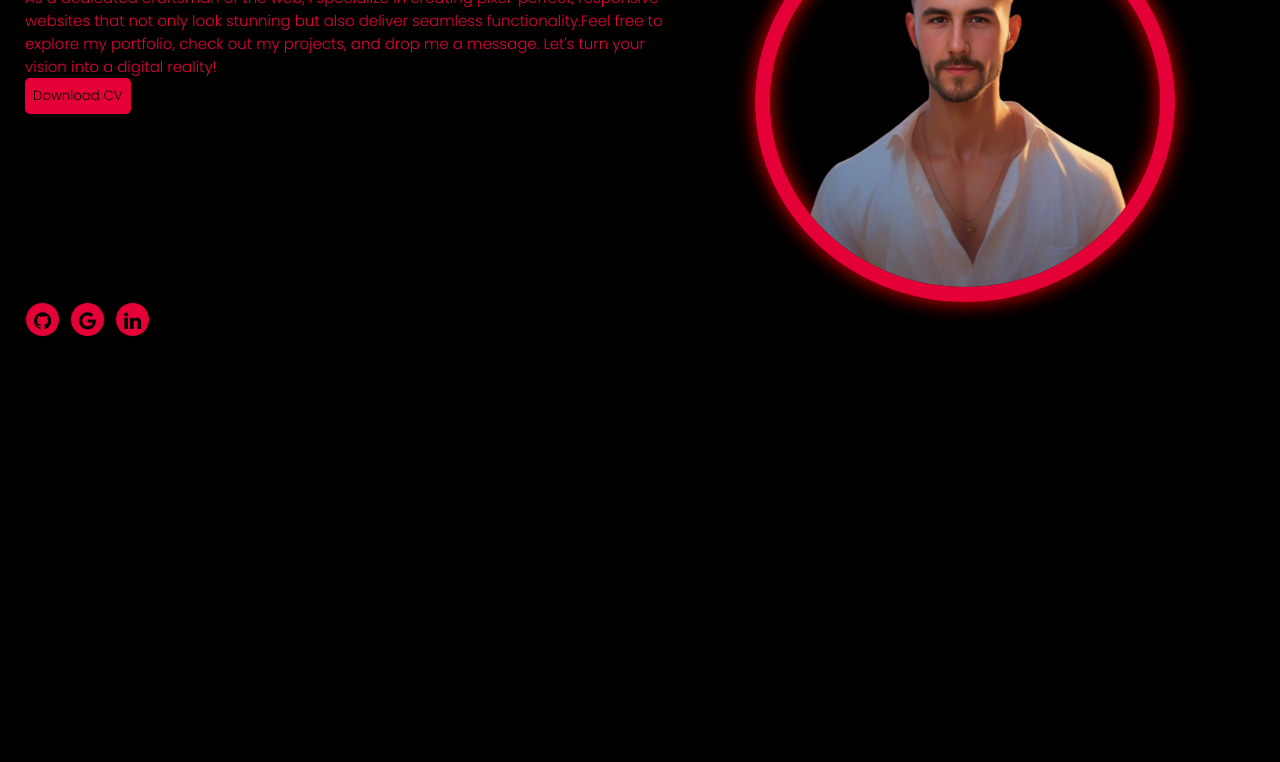
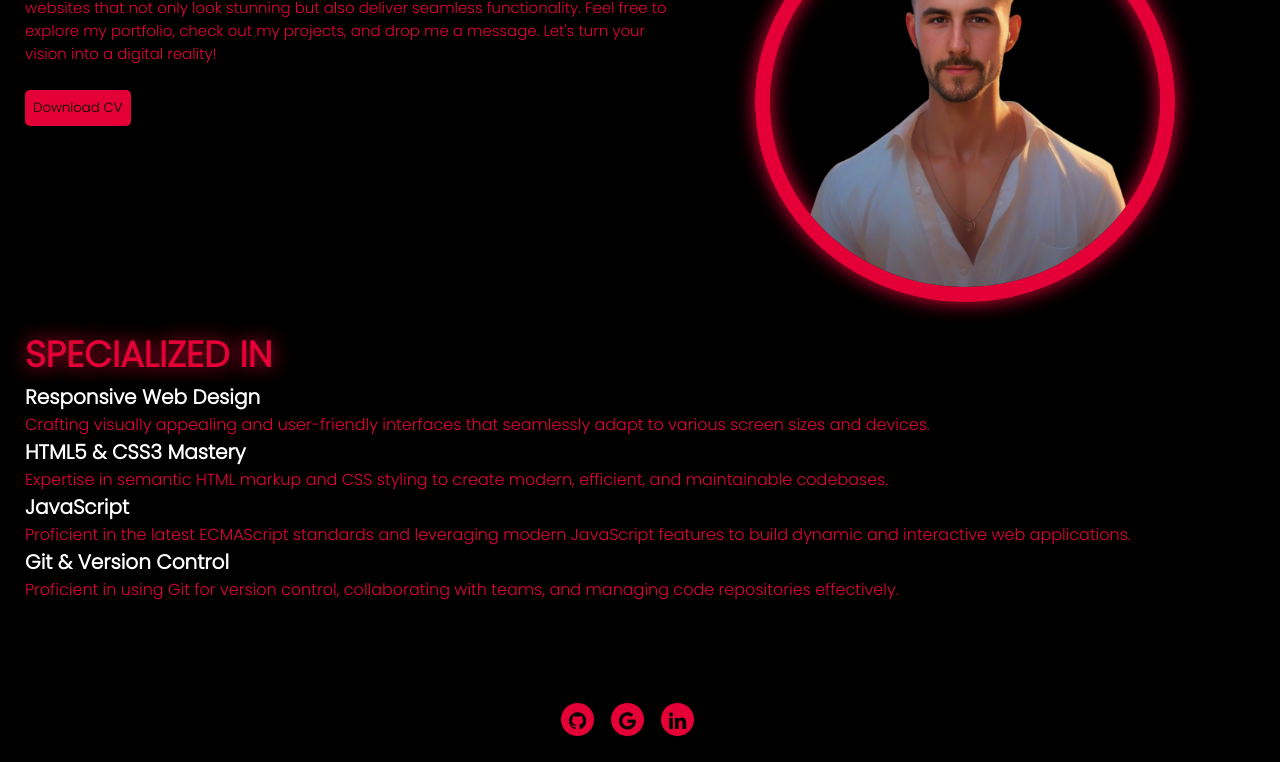
Before and after one commit to KristijanSpasovski/My_Portfolio2, a website built with Parcel: page index.html in a window 1280 px wide. Shown: the part 399-1161 px from the top of the page. Before the commit the page ends 800 px from the top, so only its background shows below. Built offline with nearby package versions, Linux system fonts and the light colour scheme.

Commit message:
second section, footer

```diff
--- a/index.css
+++ b/index.css
@@ -14,6 +14,25 @@
   align-items: center;
   margin: 25px;
   margin-bottom: 0px;
+}
+
+.container_2 {
+  display: flex;
+  flex-wrap: wrap;
+  justify-content: space-between;
+  align-items: flex-start;
+  margin: 25px;
+  margin-bottom: 100px;
+}
+
+/* body {
+  height: 1500px;
+} */
+
+header {
+  position: sticky;
+  top: 0;
+  z-index: 5;
 }
 
 .main-sec {
@@ -39,22 +58,9 @@ a {
   background-color: transparent;
   border-radius: 50%;
   border: 15px solid #e40037;
-  box-shadow: inset 0 0 20px rgba(255, 0, 0, 0.9), 0 0 20px rgba(255, 0, 0, 0.9);
+  box-shadow: inset 0 0 20px #e40037, 0 0 20px #e40037;
   z-index: 1;
 }
-
-/* .ring {
-  position: absolute;
-  right: 40px;
-  border-radius: 707px;
-  border: 25px solid #e40037;
-  background-color: transparent;
-  width: 407px;
-  height: 407px;
-  flex-shrink: 0;
-  padding: 50px;
-  box-shadow: inset 0 0 20px rgba(255, 0, 0, 0.9), 0 0 20px rgba(255, 0, 0, 0.9);
-} */
 
 .hero-left {
   flex-grow: 0;
@@ -69,6 +75,7 @@ a {
   border: 3px solid #e40037;
   border-radius: 5px;
   padding: 5px;
+  margin-top: 25px;
   background-color: #e40037;
   color: #000;
   transition: all 0.3s;
@@ -78,6 +85,7 @@ a {
   transform: scale(1.2);
   color: #fff;
   border: solid #fff;
+  box-shadow: inset 0 0 20px #e40037, 0 0 20px #e40037;
 }
 
 h2 {
@@ -101,14 +109,29 @@ span {
   border-top: 1px solid #e40037;
 }
 
-.pm {
-  position: absolute;
-  right: 38px;
-  bottom: 80px;
-  width: 400px;
-  height: 100px;
-  z-index: 2;
-  background: linear-gradient(to bottom, transparent, #000000);
+.container_2 p {
+  font-size: 36px;
+  text-shadow: 0 0 20px #e40037;
+  font-weight: bold;
+}
+
+.container_2 ul {
+  gap: 0;
+}
+
+.spec {
+  display: flex;
+  flex-wrap: wrap;
+  font-size: 20px;
+  color: #fff;
+  border: 0;
+}
+
+.lang-icons {
+  display: flex;
+  flex-wrap: wrap;
+
+  width: 250px;
 }
 
 .fa {
@@ -129,13 +152,15 @@ span {
 .fa:hover {
   transform: scale(1.5);
   color: #fff;
+  box-shadow: inset 0 0 20px #e40037, 0 0 20px #e40037;
 }
 
 .socials {
   display: flex;
   flex-wrap: wrap;
-  justify-content: left;
-  gap: 10px;
-  margin-left: 25px;
+  justify-content: center;
+  gap: 15px;
+  margin-bottom: 25px;
+  margin-right: 25px;
   font-family: "Poppins";
 }
--- a/index.html
+++ b/index.html
@@ -31,7 +31,7 @@
           <p>
             As a dedicated craftsman of the web, I specialize in creating
             pixel-perfect, responsive websites that not only look stunning but
-            also deliver seamless functionality.Feel free to explore my
+            also deliver seamless functionality. Feel free to explore my
             portfolio, check out my projects, and drop me a message. Let's turn
             your vision into a digital reality!
           </p>
@@ -44,10 +44,38 @@
         />
         <div class="ring"></div>
       </section>
+      <section class="container_2">
+        <p>SPECIALIZED IN</p>
+        <ul>
+          <li>
+            <span class="spec">Responsive Web Design</span> Crafting visually
+            appealing and user-friendly interfaces that seamlessly adapt to
+            various screen sizes and devices.
+          </li>
+          <li>
+            <span class="spec">HTML5 & CSS3 Mastery</span> Expertise in semantic
+            HTML markup and CSS styling to create modern, efficient, and
+            maintainable codebases.
+          </li>
+          <li>
+            <span class="spec">JavaScript</span> Proficient in the latest
+            ECMAScript standards and leveraging modern JavaScript features to
+            build dynamic and interactive web applications.
+          </li>
+          <li>
+            <span class="spec">Git & Version Control</span> Proficient in using
+            Git for version control, collaborating with teams, and managing code
+            repositories effectively.
+          </li>
+        </ul>
+      </section>
     </main>
     <footer>
       <ul class="socials">
-        <a class="fa fa-github" href="#"></a>
+        <a
+          class="fa fa-github"
+          href="https://github.com/KristijanSpasovski"
+        ></a>
         <a class="fa fa-google" href="#"></a>
         <a class="fa fa-linkedin" href="#"></a>
       </ul>
```
Also changed, not shown: dist/headshot-removebg-preview.b1ee1685.png (added), dist/index.html, images/css.png (added), images/html.png (added), images/icons.png (added), images/java-script.png (added), images/linkedin.png (deleted), images/mail.png (deleted), images/portfolio-removebg-preview (1).png (added), images/portfolio.png (added), 2 other files.
